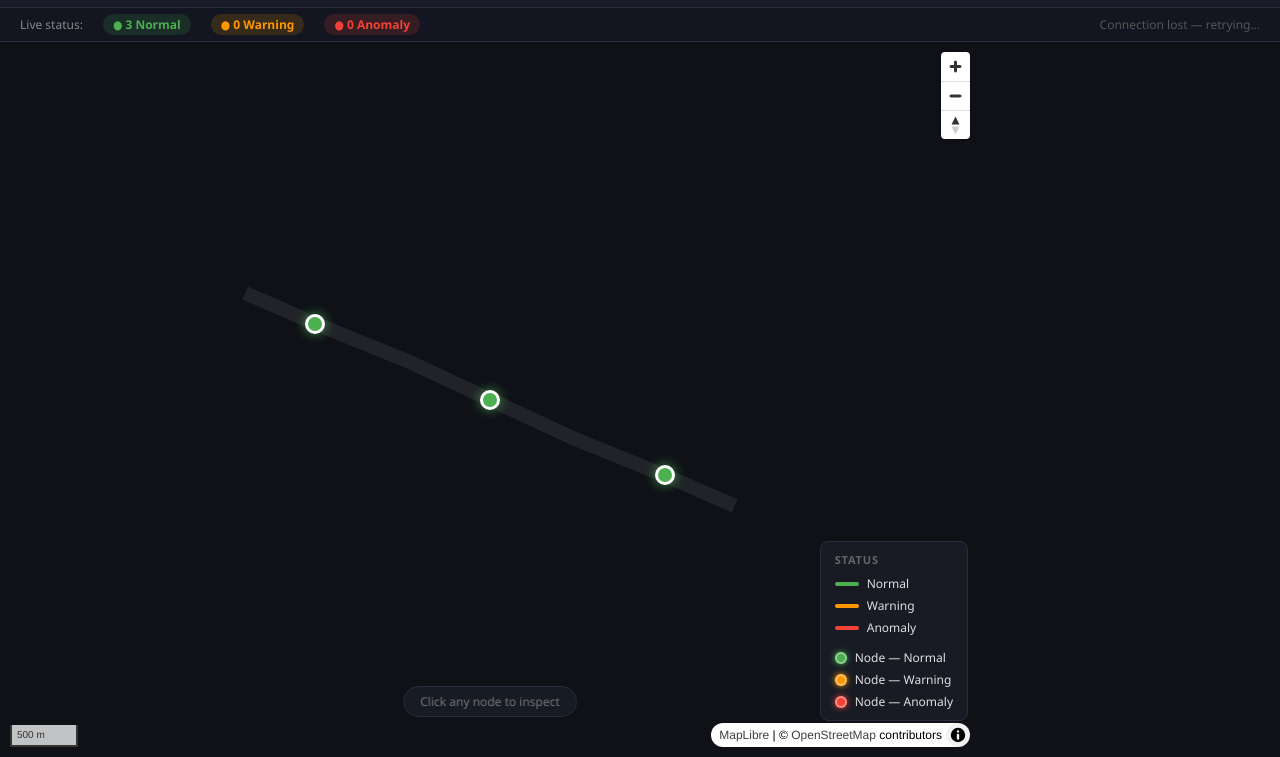
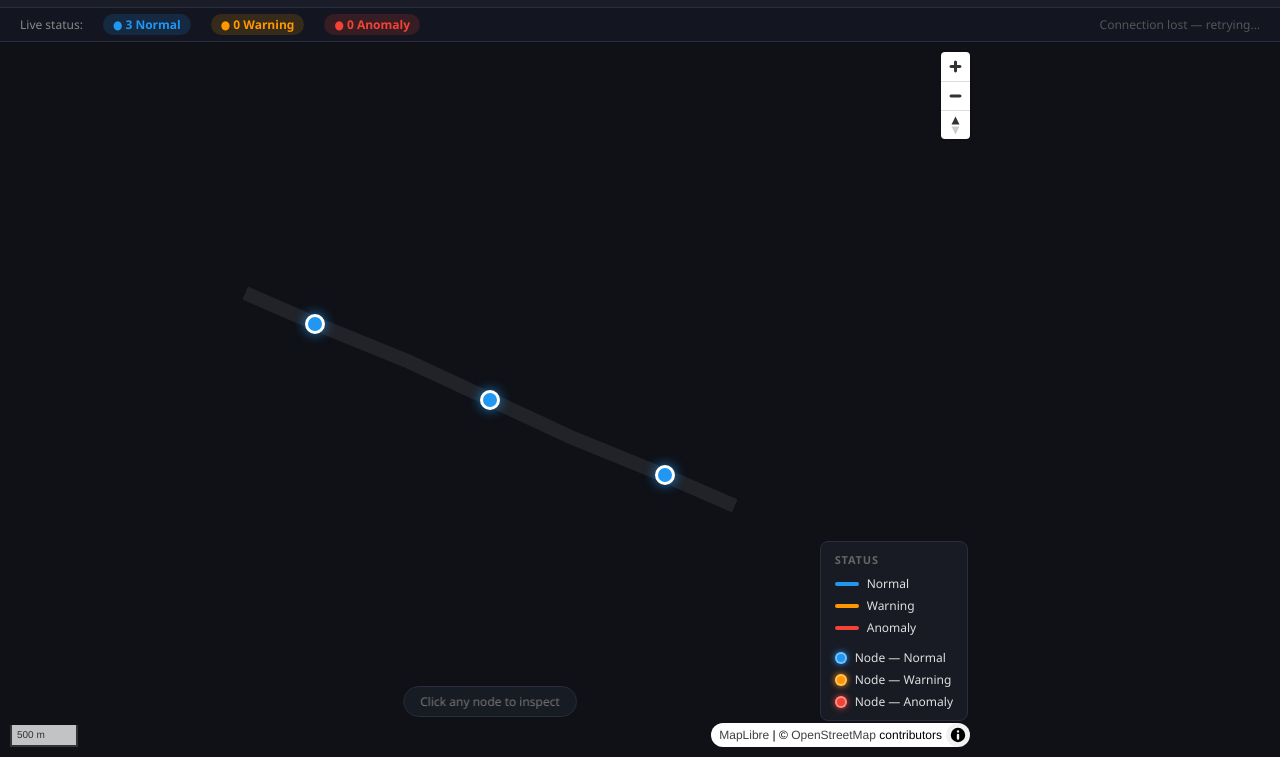
Before and after one commit to aditivv/berkai, a plain HTML site: page static/index.html in a window 1280 px wide. Shown: the part 43-800 px from the top of the page. Drawn offline with nearby package versions, Linux system fonts and the light colour scheme; no server answers.

Commit message:
feat: change normal pipeline color from green to blue
- Normal segments now render in blue (#2196f3) instead of green
- Applies to pipe lines, node marker glows, legend, and status bar chip
- Warning remains orange, anomaly remains red — clear blue-vs-red distinction on map

```diff
--- a/static/index.html
+++ b/static/index.html
@@ -51,7 +51,7 @@
       font-weight: 600;
       font-size: 12px;
     }
-    .chip-ok      { background: rgba(76,175,80,.15);  color: #4caf50; }
+    .chip-ok      { background: rgba(33,150,243,.15);  color: #2196f3; }
     .chip-warn    { background: rgba(255,152,0,.15);  color: #ff9800; }
     .chip-anomaly { background: rgba(244,67,54,.15);  color: #f44336; }
     .chip-anomaly.active { background: rgba(244,67,54,.3); animation: pulse-chip 1.2s infinite; }
@@ -244,11 +244,11 @@
       <!-- Legend -->
       <div id="legend">
         <h3>Status</h3>
-        <div class="legend-row"><div class="legend-line" style="background:#4caf50"></div> Normal</div>
+        <div class="legend-row"><div class="legend-line" style="background:#2196f3"></div> Normal</div>
         <div class="legend-row"><div class="legend-line" style="background:#ff9800"></div> Warning</div>
         <div class="legend-row"><div class="legend-line" style="background:#f44336"></div> Anomaly</div>
         <div style="height:8px"></div>
-        <div class="legend-row"><div class="legend-dot" style="background:#4caf50;box-shadow:0 0 6px #4caf50"></div> Node — Normal</div>
+        <div class="legend-row"><div class="legend-dot" style="background:#2196f3;box-shadow:0 0 6px #2196f3"></div> Node — Normal</div>
         <div class="legend-row"><div class="legend-dot" style="background:#ff9800;box-shadow:0 0 6px #ff9800"></div> Node — Warning</div>
         <div class="legend-row"><div class="legend-dot" style="background:#f44336;box-shadow:0 0 6px #f44336"></div> Node — Anomaly</div>
       </div>
@@ -323,7 +323,7 @@
     // ── CONSTANTS ─────────────────────────────────────────────────────────────────
     const POLL_INTERVAL = 3000;
 
-    const STATE_COLOR = { normal: '#4caf50', warning: '#ff9800', anomaly: '#f44336', unknown: '#9e9e9e' };
+    const STATE_COLOR = { normal: '#2196f3', warning: '#ff9800', anomaly: '#f44336', unknown: '#9e9e9e' };
     function stateColor(s) { return STATE_COLOR[s] ?? STATE_COLOR.unknown; }
     function stateGlow(s)  { return `0 0 12px ${stateColor(s)}cc`; }
 
@@ -399,7 +399,7 @@
         paint: {
           'line-width': 7, 'line-cap': 'round', 'line-join': 'round',
           'line-color': ['match', ['get', 'state'],
-            'anomaly', '#f44336', 'warning', '#ff9800', '#4caf50'
+            'anomaly', '#f44336', 'warning', '#ff9800', '#2196f3'
           ]
         }
       });
```
